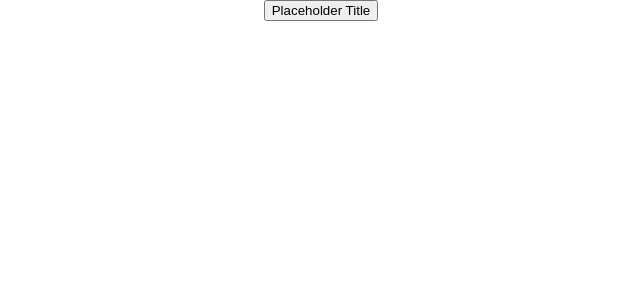
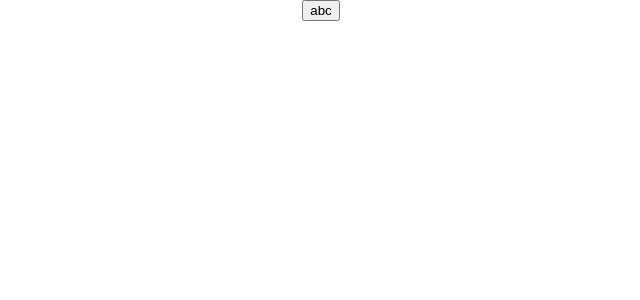
Before and after one commit to uzairqq/React-Js, a React (Create React App) app in the folder my-app/: page / in a window 1280 px wide. Shown: the top 300 px of the page, without its empty margins (319-959 px from the left). Built offline with nearby package versions, Linux system fonts and the light colour scheme.

Commit message:
added additional proprty in parent to show  in child

```diff
--- a/my-app/src/parentToChild/child.js
+++ b/my-app/src/parentToChild/child.js
@@ -3,7 +3,7 @@ import React from 'react';
 const child = (props) => {
     return (
         <div>
-            <button onClick={props.doWhatEver}>{props.title}</button>
+            <button onClick={props.doWhatEver}>{props.xyz}</button>
         </div>
     )
 }
--- a/my-app/src/parentToChild/parent.js
+++ b/my-app/src/parentToChild/parent.js
@@ -4,7 +4,7 @@ import Child from './child'
 const parent = (props) => {
     return (
         <div>
-            <Child {...props} />
+            <Child {...props} xyz='abc' />
         </div>
 
     )
```
